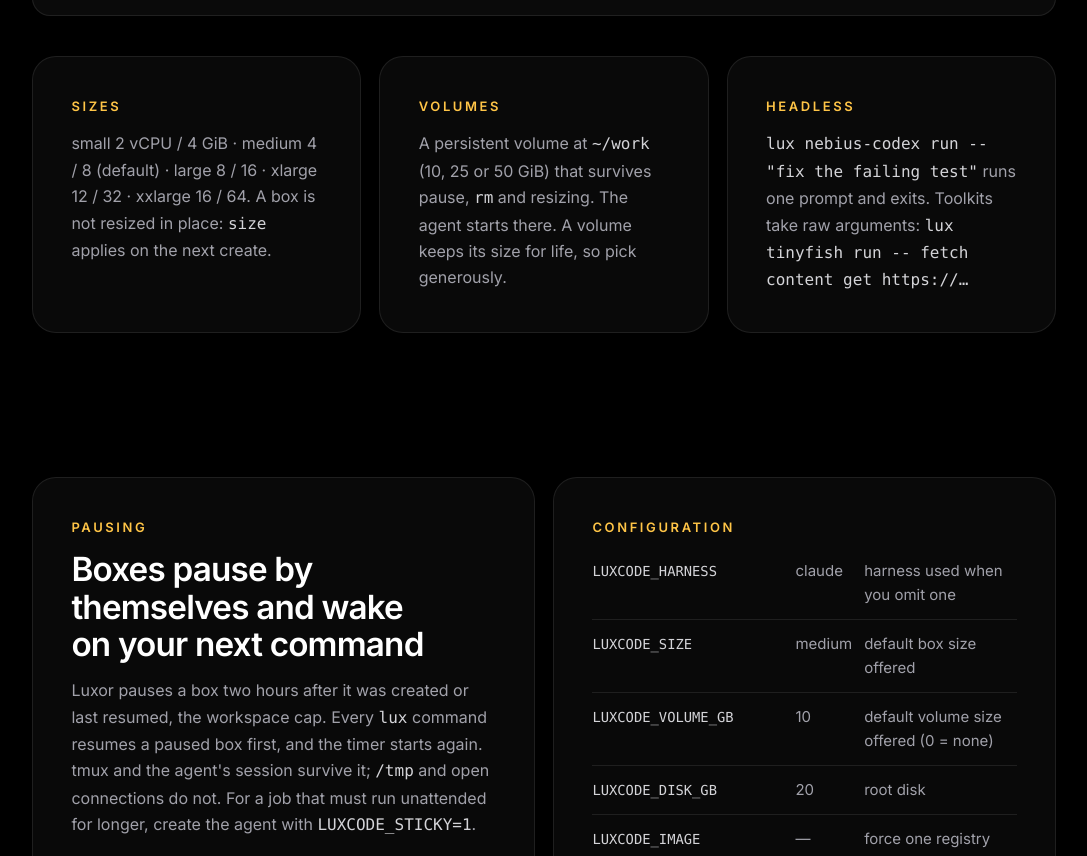
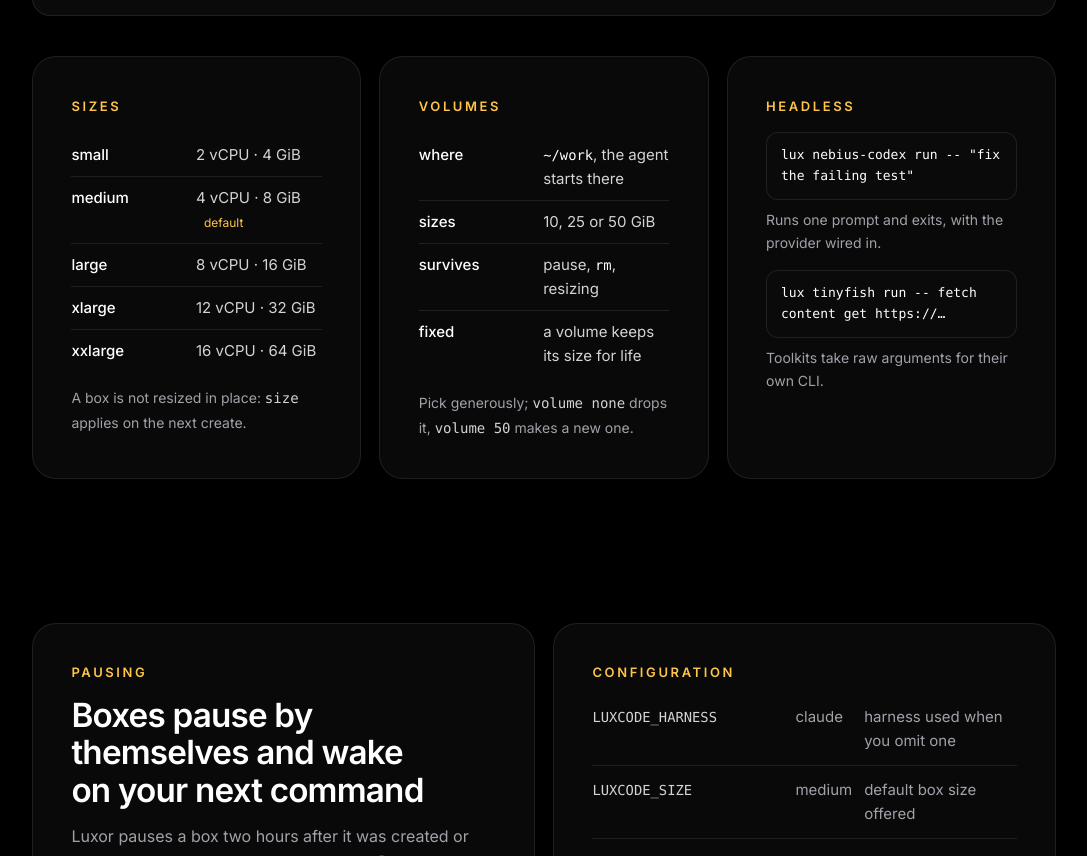
Before and after one commit to opencolin/colincode, a plain HTML site: page site/luxcode.html in a window 1280 px wide. Shown: the part 4591-5447 px from the top of the page, without its empty margins (96-1183 px from the left). Drawn offline with Linux system fonts and the light colour scheme.

Commit message:
site: sizes, volumes and headless as rows and commands instead of run-on paragraphs
Co-Authored-By: Claude Fable 5.1 <noreply@anthropic.com>

```diff
--- a/site/luxcode.html
+++ b/site/luxcode.html
@@ -94,6 +94,17 @@ h2{margin:22px auto 0;font-size:clamp(30px,4.4vw,52px);font-weight:600;line-heig
 .chip small{color:var(--faint);font-weight:400}
 .chip.gold{color:var(--gold);border-color:rgba(255,197,71,.35)}
 .card .more{display:inline-flex;margin-top:26px}
+
+
+.rows{list-style:none;margin:18px 0 0;padding:0}
+.rows li{display:grid;grid-template-columns:7.5em 1fr;gap:12px;padding:9px 0;border-bottom:1px solid var(--line);font-size:15px;color:var(--soft)}
+.rows li:last-child{border-bottom:0}
+.rows li b{color:var(--ink);font-weight:500}
+.rows li em{font-style:normal;color:var(--gold);font-size:12px;margin-left:8px}
+.rows code{color:var(--ink);font-size:.92em}
+.card p.small{font-size:14px;color:var(--mute);margin-top:14px}
+.card pre.cmd{margin:16px 0 0;padding:12px 14px;border-radius:12px;background:#0a0a0a;border:1px solid var(--line);font-size:13px;color:var(--ink);white-space:pre-wrap;word-break:break-word}
+.card pre.cmd+p.small{margin-top:8px}
 
 /* usage */
 .term{border-radius:18px;background:#0a0a0a;border:1px solid var(--line);overflow:hidden;margin-top:28px}
@@ -276,9 +287,34 @@ footer .note{margin-top:22px;max-width:70ch;line-height:1.6}
 <b>lux image</b> [build [--full]]  <span class="c">the golden image (Luxor base + tmux) new boxes start from</span></pre>
     </div>
     <div class="grid g3">
-      <div class="card"><span class="eyebrow">Sizes</span><p>small 2 vCPU / 4 GiB · medium 4 / 8 (default) · large 8 / 16 · xlarge 12 / 32 · xxlarge 16 / 64. A box is not resized in place: <code>size</code> applies on the next create.</p></div>
-      <div class="card"><span class="eyebrow">Volumes</span><p>A persistent volume at <code>~/work</code> (10, 25 or 50 GiB) that survives pause, <code>rm</code> and resizing. The agent starts there. A volume keeps its size for life, so pick generously.</p></div>
-      <div class="card"><span class="eyebrow">Headless</span><p><code>lux nebius-codex run -- "fix the failing test"</code> runs one prompt and exits. Toolkits take raw arguments: <code>lux tinyfish run -- fetch content get https://…</code></p></div>
+      <div class="card">
+        <span class="eyebrow">Sizes</span>
+        <ul class="rows">
+          <li><b>small</b><span>2 vCPU · 4 GiB</span></li>
+          <li><b>medium</b><span>4 vCPU · 8 GiB <em>default</em></span></li>
+          <li><b>large</b><span>8 vCPU · 16 GiB</span></li>
+          <li><b>xlarge</b><span>12 vCPU · 32 GiB</span></li>
+          <li><b>xxlarge</b><span>16 vCPU · 64 GiB</span></li>
+        </ul>
+        <p class="small">A box is not resized in place: <code>size</code> applies on the next create.</p>
+      </div>
+      <div class="card">
+        <span class="eyebrow">Volumes</span>
+        <ul class="rows">
+          <li><b>where</b><span><code>~/work</code>, the agent starts there</span></li>
+          <li><b>sizes</b><span>10, 25 or 50 GiB</span></li>
+          <li><b>survives</b><span>pause, <code>rm</code>, resizing</span></li>
+          <li><b>fixed</b><span>a volume keeps its size for life</span></li>
+        </ul>
+        <p class="small">Pick generously; <code>volume none</code> drops it, <code>volume 50</code> makes a new one.</p>
+      </div>
+      <div class="card">
+        <span class="eyebrow">Headless</span>
+        <pre class="cmd">lux nebius-codex run -- "fix the failing test"</pre>
+        <p class="small">Runs one prompt and exits, with the provider wired in.</p>
+        <pre class="cmd">lux tinyfish run -- fetch content get https://…</pre>
+        <p class="small">Toolkits take raw arguments for their own CLI.</p>
+      </div>
     </div>
   </div>
 </section>
```
Also changed, not shown: site/index.html (+30 -3 lines).
